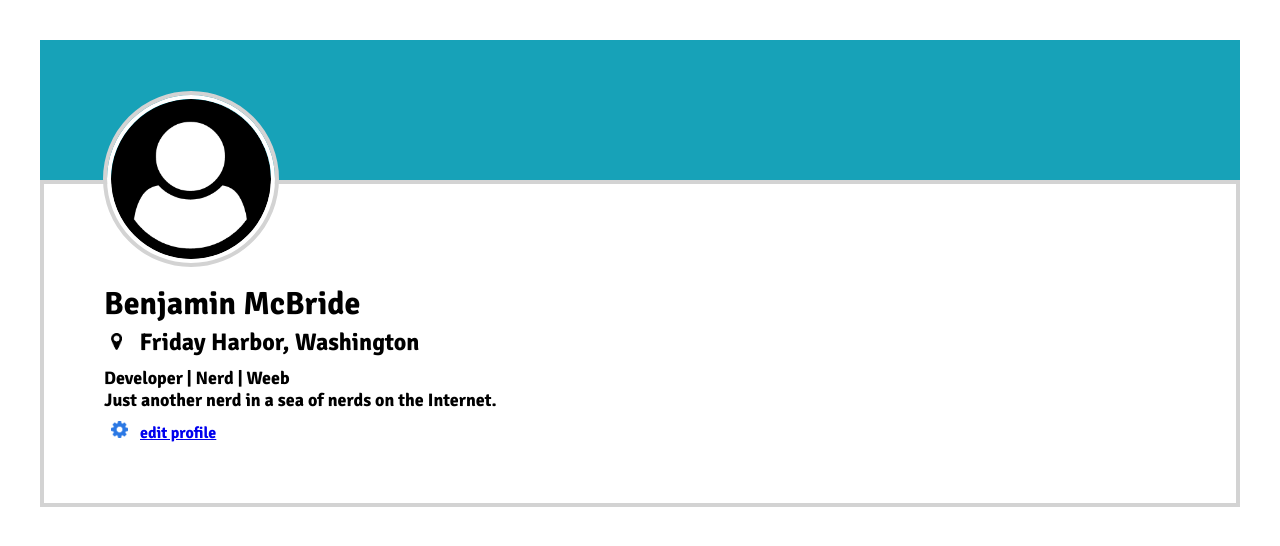
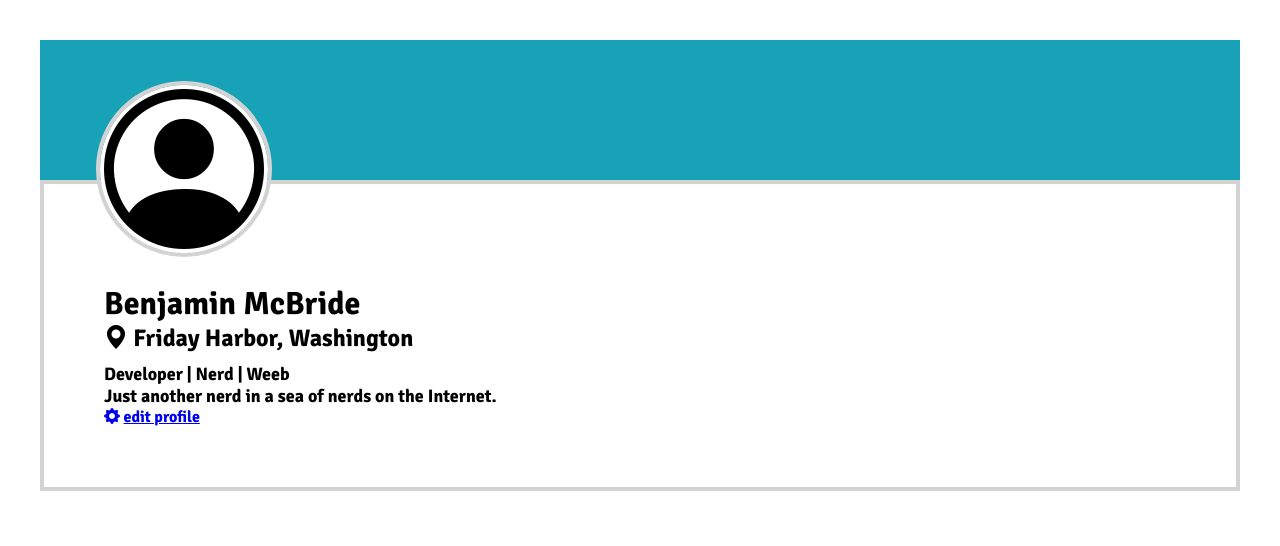
Before and after one commit to BenMcBride/Web-Fundamentals, a plain HTML site: page CSS/userCard/userCard.html in a window 1280 px wide. Drawn offline with nearby package versions, Linux system fonts and the light colour scheme.

Commit message:
edited usercard assingment

```diff
--- a/CSS/userCard/style.css
+++ b/CSS/userCard/style.css
@@ -1,4 +1,5 @@
 @import url('https://fonts.googleapis.com/css2?family=Signika:wght@300;400;500;600;700&display=swap');
+@import url("https://cdn.jsdelivr.net/npm/bootstrap-icons@1.10.3/font/bootstrap-icons.css");
 * {
   margin: 0;
   padding: 0;
@@ -23,6 +24,9 @@ p {
 a {
   font-weight: bold;
 }
+.text-blue {
+  color: #0000ee;
+}
 .container {
   border-color: grey;
   max-width: 1200px;
@@ -42,8 +46,14 @@ a {
   margin: 0 auto;
   border: 4px solid lightgrey;
 }
+.pic::before {
+  vertical-align: 0;
+}
 .pic {
+  background-color: white;
+  font-size: 160px;
   height: 160px;
+  aspect-ratio: 1/1;
   position: absolute;
   top: 45px;
   left: 60px;
--- a/CSS/userCard/userCard.html
+++ b/CSS/userCard/userCard.html
@@ -12,18 +12,18 @@
 <body>
   <div class="container">
     <div id="top" class="row">
-      <img class="pic" src="user-circle.png" alt="a picture of the user">
+      <i class="bi bi-person-circle pic"></i>
     </div>
     <div id="bot" class="row">
       <div class="about">
         <h1>Benjamin McBride</h1>
         <h2>
-          <img src="map-marker.png" alt="a map pin icon">
+          <i class="bi bi-geo-alt-fill"></i>
           Friday Harbor, Washington
         </h2>
         <p>Developer | Nerd | Weeb</p>
         <p>Just another nerd in a sea of nerds on the Internet.</p>
-        <a href="#"><img src="gear.png" alt="cog icon">edit profile</a>
+        <i class="bi bi-gear-fill text-blue"></i> <a class="text-blue" href="#">edit profile</a>
       </div>
     </div>
   </div>
```
